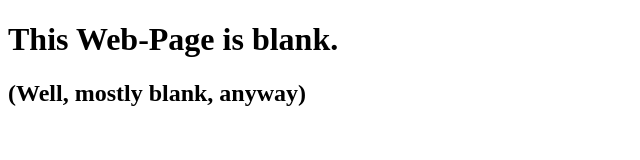
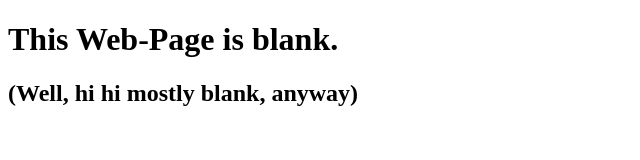
Before and after one commit to francescoBortolon/0main_openSAP_repo, a plain HTML site: page index.html in a window 1280 px wide. Shown: the whole page, without its empty margins (0-640 px from the left). Drawn offline with Linux system fonts and the light colour scheme.

Commit message:
Test hi hi

```diff
--- a/index.html
+++ b/index.html
@@ -7,7 +7,7 @@
 	</head>
 	<body>
 		<h1>This Web-Page is blank.</h1>
-		<h2>(Well, mostly blank, anyway)</h2>
+		<h2>(Well, hi hi mostly blank, anyway)</h2>
 	</body>
 
 </html>
```
